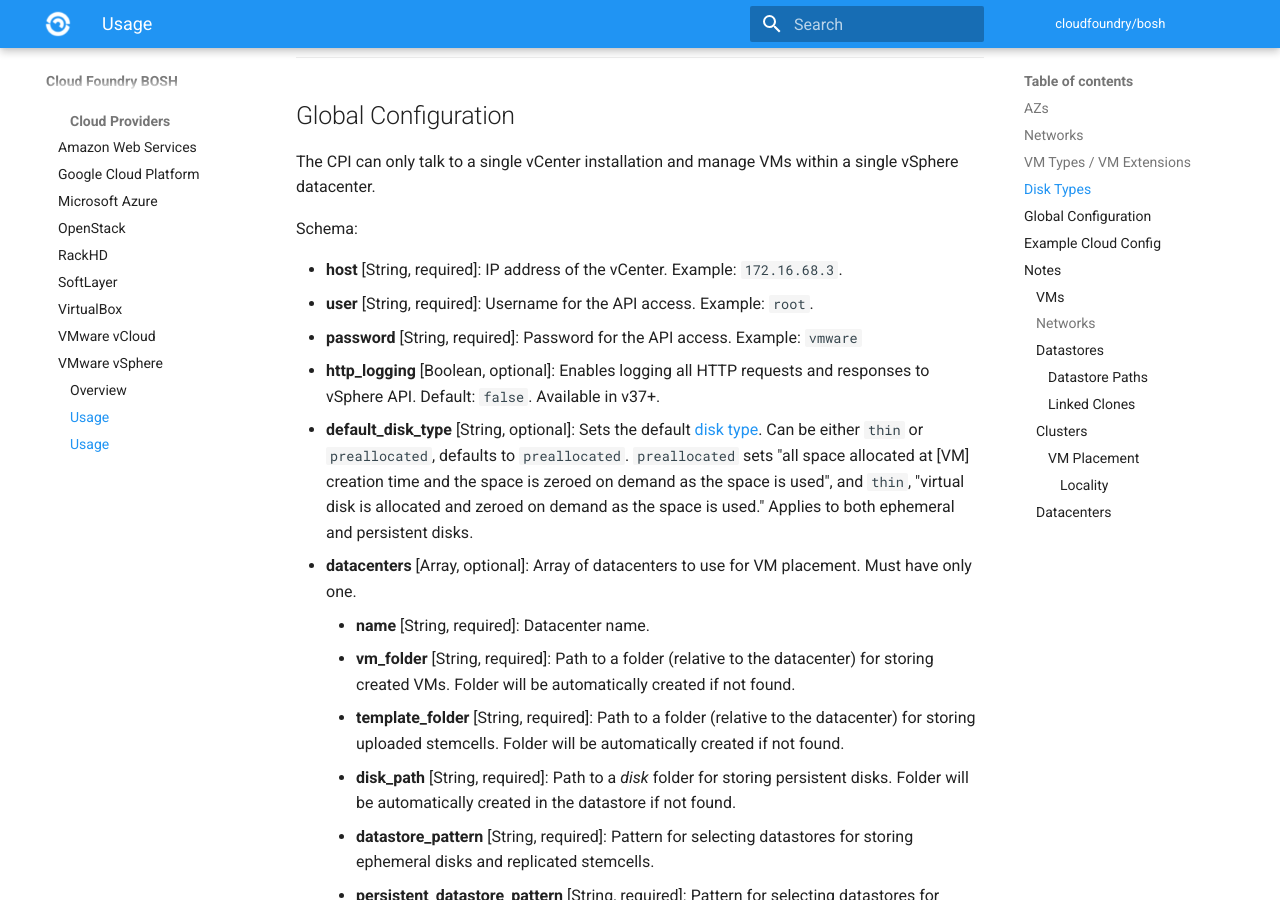
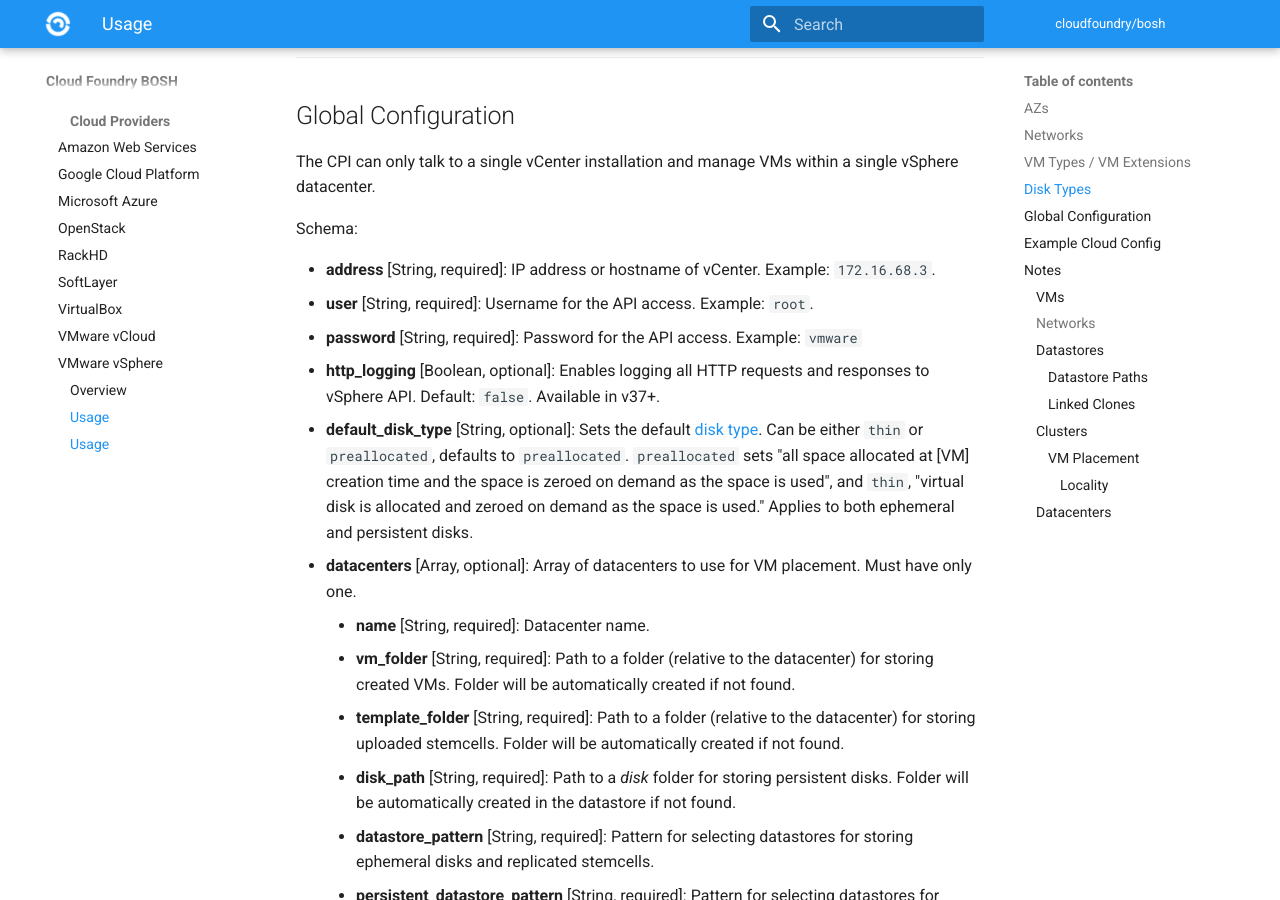
Before and after one commit to cloudfoundry/docs-bosh, an MkDocs documentation site: the page built from content/vsphere-cpi.md, in a window 1280 px wide and 900 px high, scrolled down 4926 px. Built offline with MkDocs 1.6.1 and Material for MkDocs 9.7.7, drawn with Linux system fonts in a browser that asks for light colours; old or Windows-style settings are respelled for this version of MkDocs.

Commit message:
Correct vSphere property: host -> address
https://github.com/cloudfoundry-incubator/bosh-vsphere-cpi-release/issues/136

```diff
--- a/content/vsphere-cpi.md
+++ b/content/vsphere-cpi.md
@@ -171,7 +171,7 @@ The CPI can only talk to a single vCenter installation and manage VMs within a s
 
 Schema:
 
-* **host** [String, required]: IP address of the vCenter. Example: `172.16.68.3`.
+* **address** [String, required]: IP address or hostname of vCenter. Example: `172.16.68.3`.
 * **user** [String, required]: Username for the API access. Example: `root`.
 * **password** [String, required]: Password for the API access. Example: `vmware`
 * **http_logging** [Boolean, optional]: Enables logging all HTTP requests and responses to vSphere API. Default: `false`. Available in v37+.
```
Also changed, not shown: content/cpi-config.md (+3 -3 lines).
